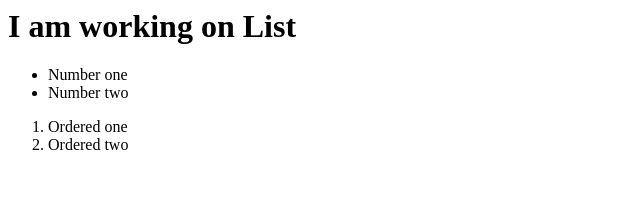
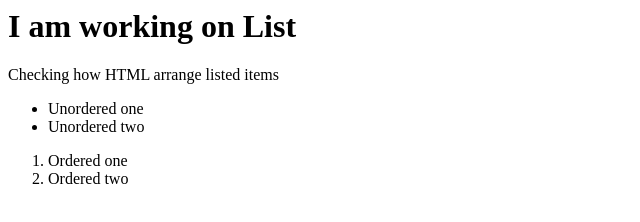
Before and after one commit to DanPhilip/mydemowebsite, a plain HTML site: page index.html in a window 1280 px wide. Shown: the whole page, without its empty margins (0-640 px from the left). Drawn offline with Linux system fonts and the light colour scheme.

Commit message:
Added <p> tags and edited some texts on index.html

```diff
--- a/index.html
+++ b/index.html
@@ -6,9 +6,10 @@
 	<body>
 		<h1>I am working on List</h1>
 
+		<p>Checking how HTML arrange listed items</p>
 		<ul>
-			<li>Number one</li>
-			<li>Number two</li>
+			<li>Unordered one</li>
+			<li>Unordered two</li>
 		</ul>
 
 		<ol>
```
